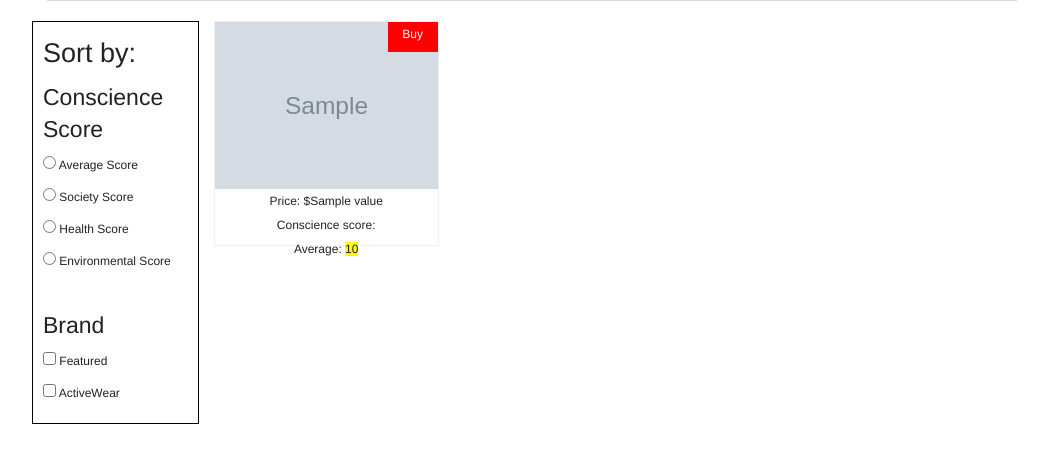
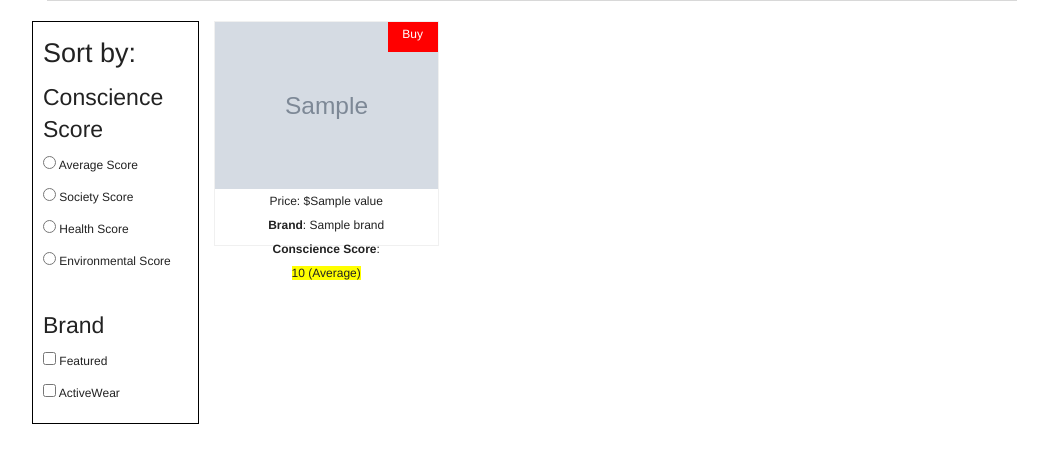
Before and after one commit to magshi/shop-with-conscience, a Flask app: template templates/index.html in a window 1280 px wide. Shown: the part 284-747 px from the top of the page, without its empty margins (108-1156 px from the left). Run offline with Flask 2, Linux system fonts and the light colour scheme; the template is opened without the code that fills it: most values are stand-ins (such as "Sample title", 1, 10 or a date in 2020); grey boxes marked "Sample" are stand-in pictures.

Commit message:
Tweaking formatting

```diff
--- a/app.py
+++ b/app.py
@@ -87,12 +87,11 @@ def index():
 @app.route('/search')
 def search():
 	# request.form['search']
-
 	# user searches for a product, i.e., 'sweater' or 'hat'
 	# make a call to the Macy's API and return a certain number of results for the query
 	# for each of the products returned, refer to the goodguide_data dictionary and retrieve that company/brand's scores (health, environment, society) + the average of those scores, and append it to the page alongside the results
 	# display product name, brand, scores, image, price, and a link to the macy's.com product page if the user wants to buy it
-	products = [1574297, 1450682, 1493858, 1521058, 1493858, 1573194, 1668993, 1528466, 1481637, 921111]
+	products = [1574297, 1450682, 1493858, 1521058, 1493910, 1493858, 1573194, 1426103, 1668993, 1528466, 1481637, 921111]
 
 	product_data = []
 
@@ -109,7 +108,9 @@ def search():
 		for brand, scores in goodguide_ratings.iteritems():
 			brand_match = re.search(brand, product_name)
 			if brand_match:
-				search_data[index]['scores'] = goodguide_ratings[brand_match.group()]
+				brand = brand_match.group()
+				search_data[index]['brand'] = brand
+				search_data[index]['scores'] = goodguide_ratings[brand]
 
 	return render_template("index.html", products = search_data)
 
--- a/templates/index.html
+++ b/templates/index.html
@@ -12,7 +12,7 @@
 
     <div class="row">
       <div class="large-12 columns">
-        <h1>Shop with a Conscience</h1>
+        <a href="/"><h1>Shop with a Conscience</h1></a>
       </div>
     </div>
 
@@ -52,7 +52,6 @@
 		{% include "product.html"%}
 	{% endfor %}
 
-
   </div>
 </div>
 
--- a/templates/product.html
+++ b/templates/product.html
@@ -1,27 +1,11 @@
-
-
-<!-- 		Product name: {{product.summary.name}}
-		</br>
-		{% if product.price.regular %}
-			Product price: {{product.price.regular.value}}
-		{% endif %}
-		</br>
-		Product description: {{product.summary.description}}
-		</br>
-		Product onsale: {{product.summary.onsale}}
-		</br>
-		Product image: <img src="{{product.image[0].imageurl}}"/>
-		Product buyurl: <a href="{{product.summary.producturl}}">Buy it now</a>
-		</br> -->
-
         <div class="img"><a href="#"></a>
             <img src="{{product.image[0].imageurl}}"/><br />
             {% if product.price.regular %}
-			Price: ${{product.price.regular.value}}
-			<br />
+				Price: ${{product.price.regular.value}}
 			{% endif %}
-            Conscience score:<Br />
-            <div class="avg">Average: <span class="score">{{product.scores.average}}</span>
+			<div><strong>Brand</strong>: {{product.brand}}</div>
+            <div><strong>Conscience Score</strong>:</div>
+            <div class="avg"><span class="score">{{product.scores.average}} (Average)</span>
                 <div class="extra">Society: {{product.scores.society}} Environment: {{product.scores.environment}}  Health: {{product.scores.health}}</div>
             </div>
             <br />
--- a/templates/results.html
+++ b/templates/results.html
@@ -24,9 +24,6 @@
               <input type="text" placeholder="What are you looking for?" />
               <a href="#" class="medium success button">Click me!</a><br/>
             </div>
-          <div class="row">
-
-      	</div>
       </div>
     </div>
     <script src="/static/js/vendor/jquery.js"></script>
```
Also changed, not shown: 1 other file.
